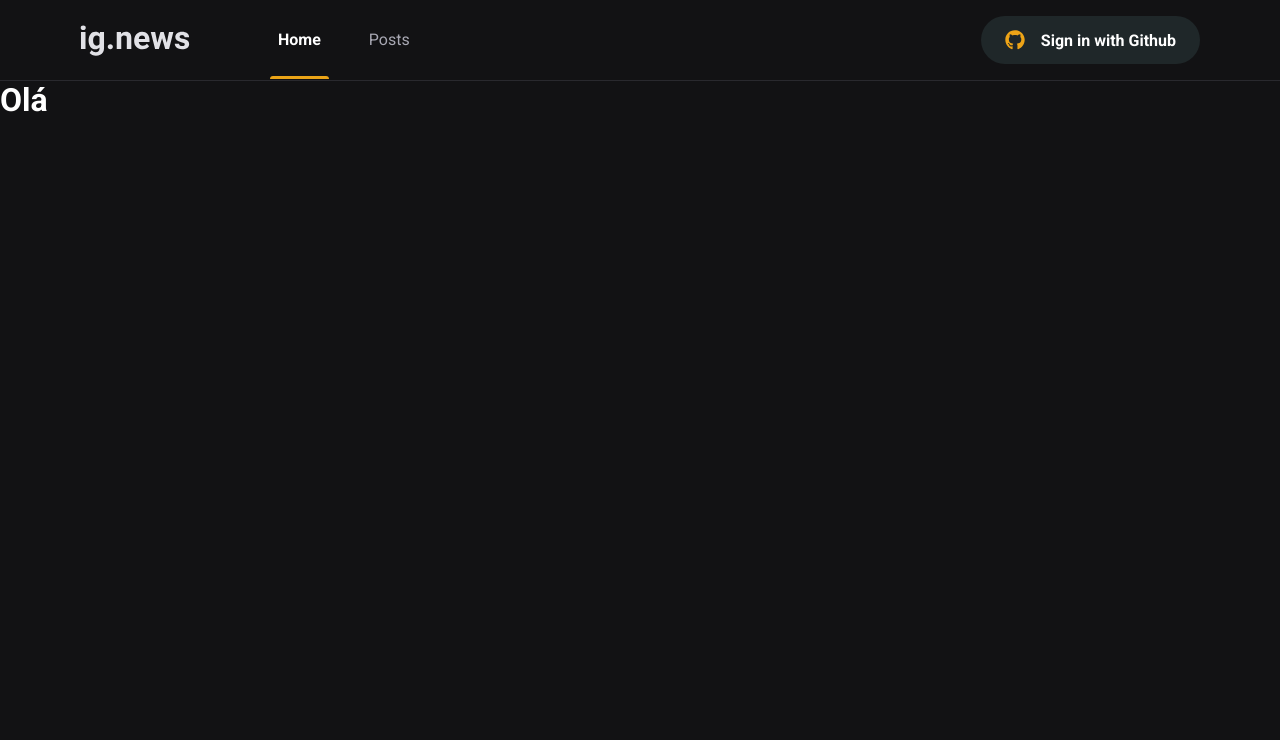
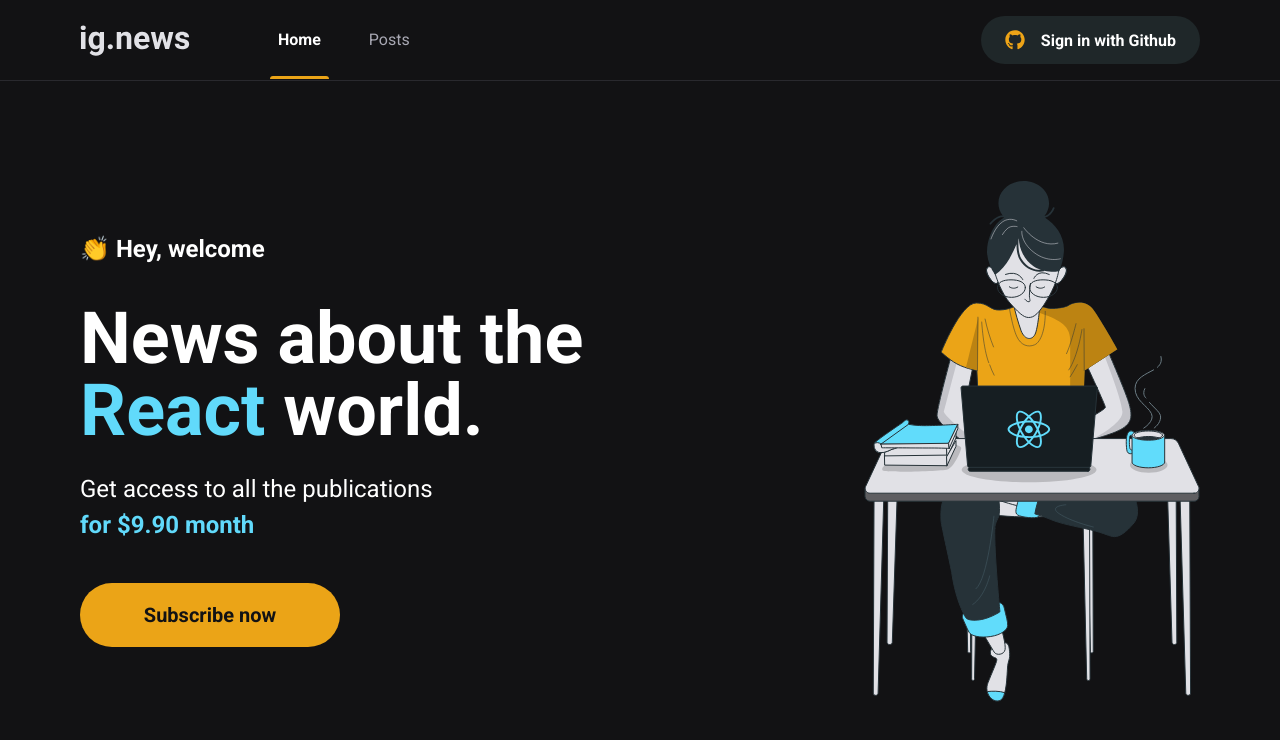
Before and after one commit to vicentexd/Ignite-Ignews, a Next.js app: page / in a window 1280 px wide. Shown: the top 740 px of the page. Built offline with nearby package versions, Linux system fonts and the light colour scheme.

Commit message:
Page Home completa

```diff
--- /dev/null
+++ b/src/components/SubscribeButton/index.tsx
@@ -0,0 +1,12 @@
+import styles from './styles.module.scss';
+
+export function SubscribeButton() {
+  return(
+    <button
+      type="button"
+      className={styles.subscribeButton}
+    >
+      Subscribe now
+    </button>
+  )
+}
--- /dev/null
+++ b/src/components/SubscribeButton/styles.module.scss
@@ -0,0 +1,20 @@
+.subscribeButton {
+  height: 4rem;
+  width: 260px;
+  border: 0;
+  border-radius: 2rem;
+  background: var(--yellow-500);
+  color: var(--gray-900);
+  font-size: 1.25rem;
+  font-weight: bold;
+
+  display: flex;
+  align-items: center;
+  justify-content: center;
+
+  transition: filter 0.2s;
+
+  &:hover {
+    filter: brightness(0.8);
+  }
+}
--- /dev/null
+++ b/src/pages/home.module.scss
@@ -0,0 +1,45 @@
+.contentContainer {
+  max-width: 1120px;
+  margin: 0 auto;
+  padding: 0 2rem;
+  height: calc(100vh - 5rem);
+
+  display: flex;
+  align-items: center;
+  justify-content: space-between;
+}
+
+.hero {
+  max-width: 600px;
+
+  > span {
+    font-size: 1.5rem;
+    font-weight: bold;
+  }
+
+  h1 {
+    font-size: 4.5rem;
+    line-height: 4.5rem;
+    font-weight: 900;
+    margin-top: 2.5rem;
+
+    span {
+      color: var(--cyan-500);
+    }
+  }
+
+  p {
+    font-size: 1.5rem;
+    line-height: 2.25rem;
+    margin-top: 1.5rem;
+
+    span {
+      color: var(--cyan-500);
+      font-weight: bold;
+    }
+  }
+
+  button {
+    margin-top: 2.5rem;
+  }
+}
--- a/src/pages/index.tsx
+++ b/src/pages/index.tsx
@@ -1,15 +1,29 @@
 import Head from 'next/head';
+import { SubscribeButton } from '../components/SubscribeButton';
+
+import styles from './home.module.scss';
 
 export default function Home() {
   return (
     <>
      <Head>
-        <title>TEste</title>
+        <title>Home | ig.news</title>
       </Head>
-      <h1>
 
-      Olá
-      </h1>
+      <main className={styles.contentContainer}>
+        <section className={styles.hero}>
+          <span>👏 Hey, welcome</span>
+          <h1>News about the <span>React</span> world.</h1>
+          <p>
+            Get access to all the publications <br/>
+            <span>for $9.90 month</span>
+          </p>
+
+          <SubscribeButton />
+        </section>
+
+        <img src="/images/avatar.svg" alt="Girl coding" />
+      </main>
     </>
 
   )
```
